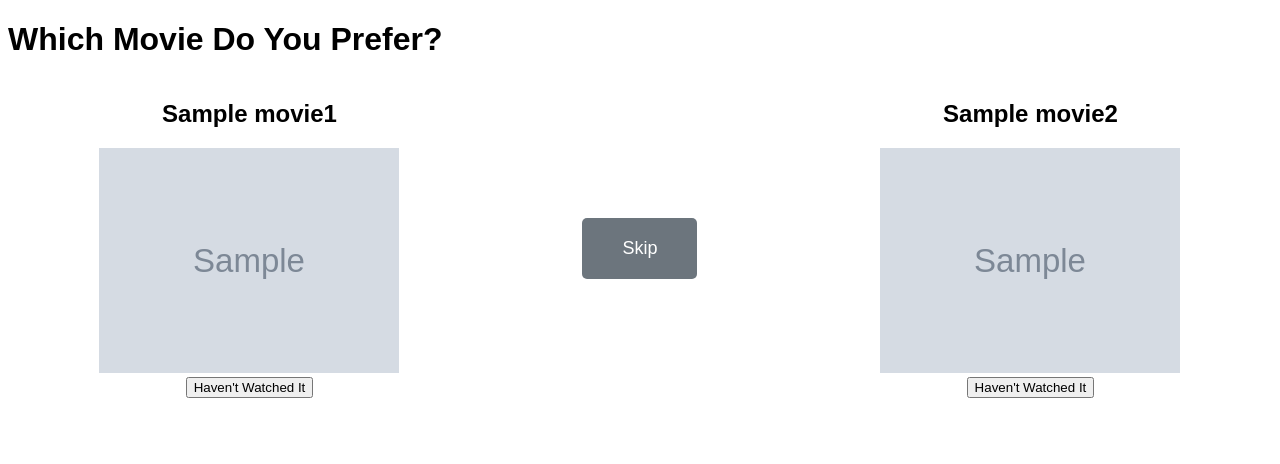
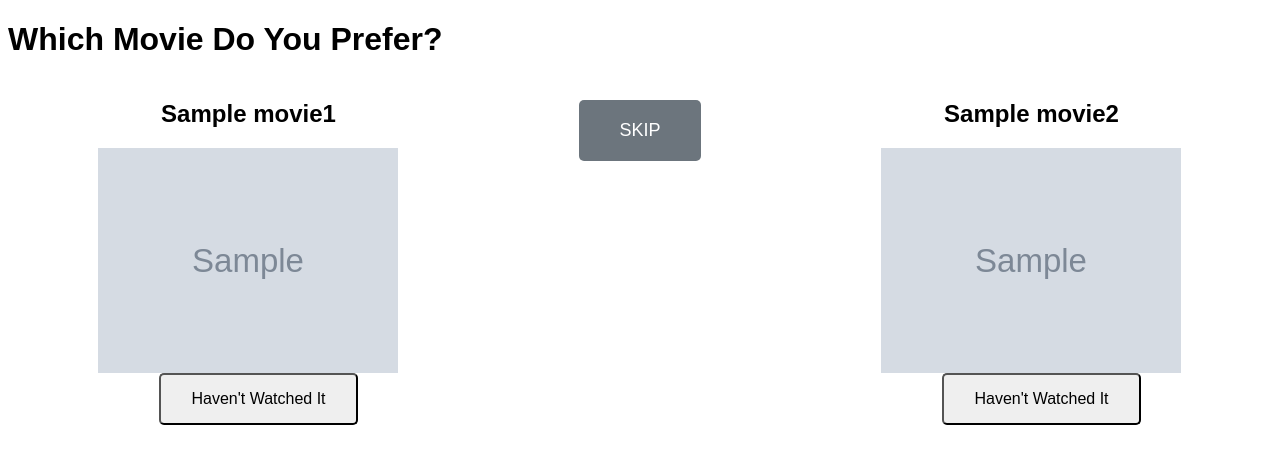
Before and after one commit to PeterPark07/Movie-Comparison-App, a Flask app: template templates/comparison.html in a window 1280 px wide. Shown: the top 464 px of the page. Run offline with Flask 3, Linux system fonts and the light colour scheme; the template is opened without the code that fills it: most values are stand-ins (such as "Sample title", 1, 10 or a date in 2020); grey boxes marked "Sample" are stand-in pictures.

Commit message:
Update comparison.html

```diff
--- a/templates/comparison.html
+++ b/templates/comparison.html
@@ -11,13 +11,16 @@
         .movie-container {
             display: flex;
             justify-content: space-around;
-            align-items: center;
+            align-items: flex-start; /* Adjust alignment */
             margin-top: 20px;
         }
         .movie {
             text-align: center;
             margin-bottom: 20px;
             position: relative;
+            display: flex;
+            flex-direction: column;
+            align-items: center;
         }
         .movie img {
             width: 300px;
@@ -26,8 +29,9 @@
         }
         .skip-button-container {
             display: flex;
-            justify-content: center;
+            flex-direction: column;
             align-items: center;
+            justify-content: flex-start; /* Adjust alignment */
             margin: 20px 0;
         }
         .skip-button-container button {
@@ -38,22 +42,36 @@
             color: white;
             border-radius: 5px;
             cursor: pointer;
+            margin-bottom: 10px; /* Adjust spacing */
         }
         .skip-button-container button:hover {
             background-color: #5a6268; /* Darker shade on hover */
         }
+        .movie-buttons {
+            display: flex;
+            flex-direction: column;
+            align-items: center;
+            margin-left: 20px; /* Adjust spacing between movies and buttons */
+        }
+        .movie-buttons button {
+            padding: 15px 30px; /* Smaller padding for smaller buttons */
+            font-size: 16px; /* Smaller font size */
+            border-radius: 5px;
+            cursor: pointer;
+        }
+        .movie-buttons button.large {
+            padding: 20px 40px; /* Larger padding for larger button */
+            font-size: 18px; /* Larger font size */
+        }
         .haven't-seen-button {
-            position: absolute;
-            top: 70%; /* Adjusted position */
-            left: 50%;
-            transform: translate(-50%, -50%);
             padding: 10px 20px;
             font-size: 16px; /* Smaller font size */
-            border: none;
             background-color: #6c757d; /* Dull grey color */
             color: white;
+            border: none;
             border-radius: 5px;
             cursor: pointer;
+            margin-bottom: 10px; /* Adjust spacing */
         }
         .haven't-seen-button:hover {
             background-color: #5a6268; /* Darker shade on hover */
@@ -81,8 +99,7 @@
             .then(data => {
                 if (data.success) {
                     // Replace the movie with new movie data
-                    const movieContainer = document.getElementById('movie-' + movieId);
-                    movieContainer.innerHTML = `
+                    document.getElementById('movie-' + movieId).innerHTML = `
                         <h2>${data.movie.title}</h2>
                         <img src="${data.movie.poster_path}" alt="${data.movie.title}" onclick="submitForm('${data.movie.id}', '${data.other_movie_id}')">
                         <form id="vote-form-${data.movie.id}" action="{{ url_for('vote') }}" method="post">
@@ -92,12 +109,6 @@
                         </form>
                         <button class="haven't-seen-button" onclick="skipMovie('${data.movie.id}', '${data.other_movie_id}')">Haven't Watched It</button>
                     `;
-
-                    // Re-attach event listener to the "Haven't Watched It" button
-                    const havenSeenButton = movieContainer.querySelector('.haven't-seen-button');
-                    havenSeenButton.addEventListener('click', () => {
-                        skipMovie(data.movie.id, data.other_movie_id);
-                    });
                 }
             });
         }
@@ -114,10 +125,12 @@
                 <input type="hidden" name="winner_title" value="{{ movie1.title }}">
                 <input type="hidden" name="non_winner_id" value="">
             </form>
-            <button class="haven't-seen-button" onclick="skipMovie('{{ movie1.id }}', '{{ movie2.id }}')">Haven't Watched It</button>
+            <div class="movie-buttons">
+                <button class="haven't-seen-button" onclick="skipMovie('{{ movie1.id }}', '{{ movie2.id }}')">Haven't Watched It</button>
+            </div>
         </div>
         <div class="skip-button-container">
-            <button onclick="skipMovies()">Skip</button>
+            <button class="large" onclick="skipMovies()">SKIP</button>
         </div>
         <div class="movie" id="movie-{{ movie2.id }}">
             <h2>{{ movie2.title }}</h2>
@@ -127,7 +140,9 @@
                 <input type="hidden" name="winner_title" value="{{ movie2.title }}">
                 <input type="hidden" name="non_winner_id" value="">
             </form>
-            <button class="haven't-seen-button" onclick="skipMovie('{{ movie2.id }}', '{{ movie1.id }}')">Haven't Watched It</button>
+            <div class="movie-buttons">
+                <button class="haven't-seen-button" onclick="skipMovie('{{ movie2.id }}', '{{ movie1.id }}')">Haven't Watched It</button>
+            </div>
         </div>
     </div>
 </body>
```
